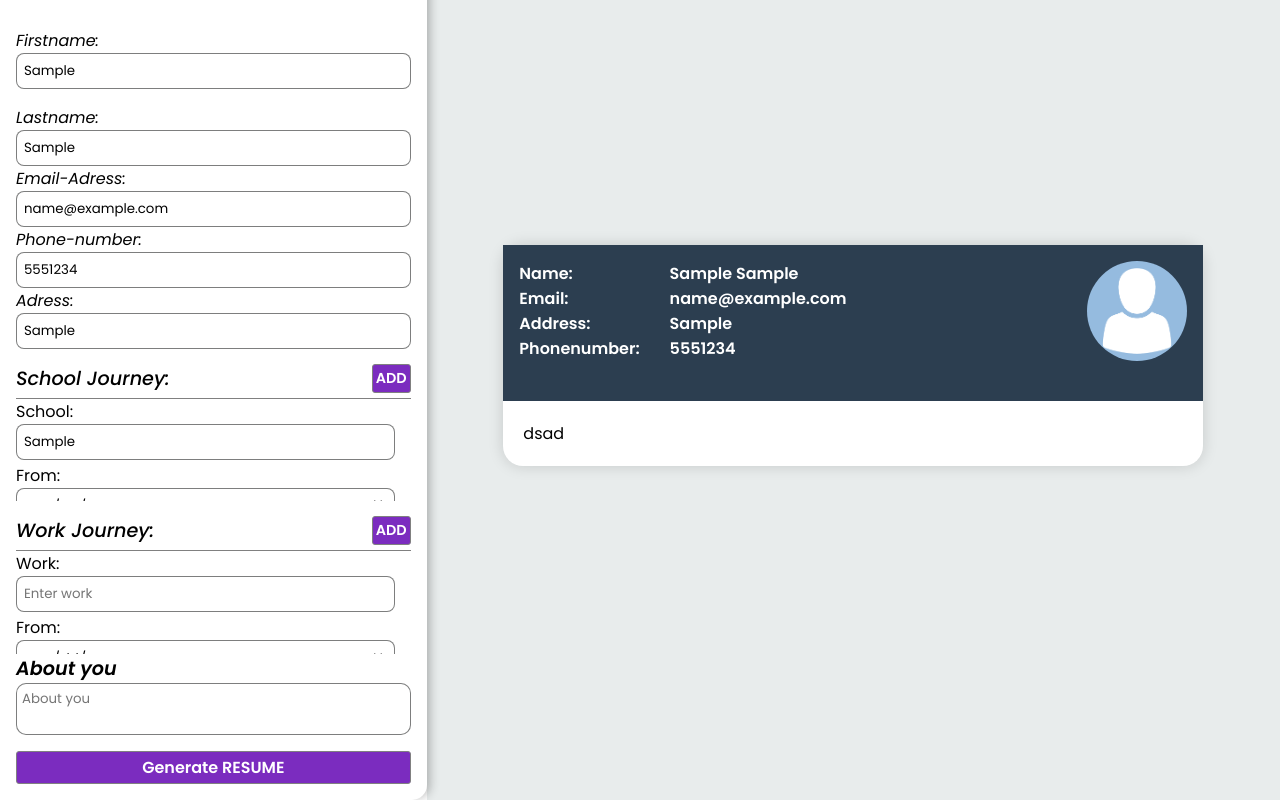
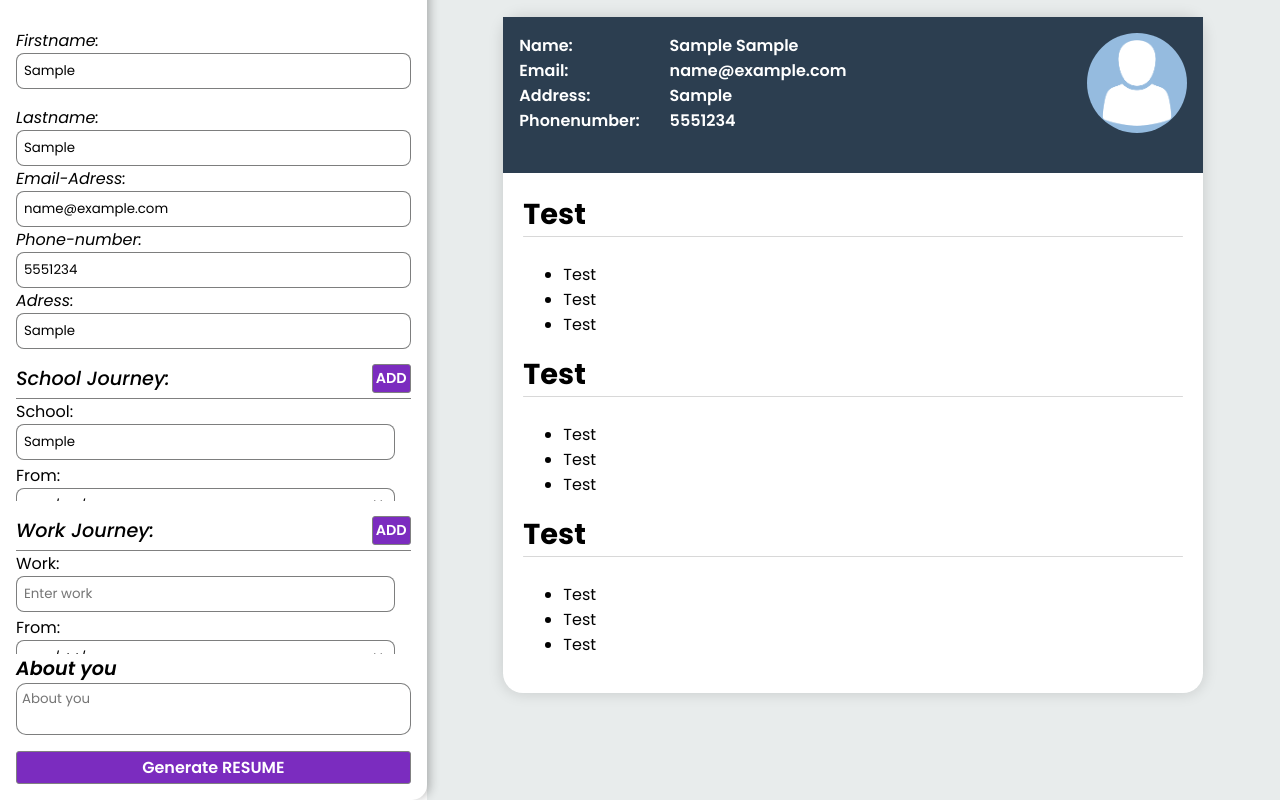
Before and after one commit to Kili196/CV-Generator, a React (Vite) app: page / in a window 1280 px wide. Both pictures are taken after typing "Sample", "Sample", "name@example.com", "5551234", "Sample", "Sample" into the empty fields and a click on the button "Generate RESUME". Shown: the part 89-889 px from the top of the page. Built offline with nearby package versions, Linux system fonts and the light colour scheme.

Commit message:
added ExperienceSection component

```diff
--- a/src/App.jsx
+++ b/src/App.jsx
@@ -30,7 +30,7 @@ function App() {
         isSumbitted={isSumbitted}
         setIsSubmitted={setIsSubmitted}
       />
-      <CvView user={user} />
+      {isSumbitted && <CvView user={user} />}
     </div>
   );
 }
--- a/src/components/CvView.jsx
+++ b/src/components/CvView.jsx
@@ -1,4 +1,5 @@
 import HeaderDetails from "./HeaderDetails";
+import Seperator from "./Seperator";
 
 const CvView = ({ user }) => {
   return (
@@ -9,7 +10,35 @@ const CvView = ({ user }) => {
           <img src="/public/profile-picture-placeholder.png" />
         </header>
 
-        <main> dsad </main>
+        <main>
+          <section>
+            <h1> Test </h1>
+            <Seperator />
+            <ul>
+              <li> Test </li>
+              <li> Test </li>
+              <li> Test </li>
+            </ul>
+          </section>
+          <section>
+            <h1> Test </h1>
+            <Seperator />
+            <ul>
+              <li> Test </li>
+              <li> Test </li>
+              <li> Test </li>
+            </ul>
+          </section>
+          <section>
+            <h1> Test </h1>
+            <Seperator />
+            <ul>
+              <li> Test </li>
+              <li> Test </li>
+              <li> Test </li>
+            </ul>
+          </section>
+        </main>
       </div>
     </div>
   );
```
Also changed, not shown: src/components/ExperienceSection.jsx (added, +15 -0 lines).
